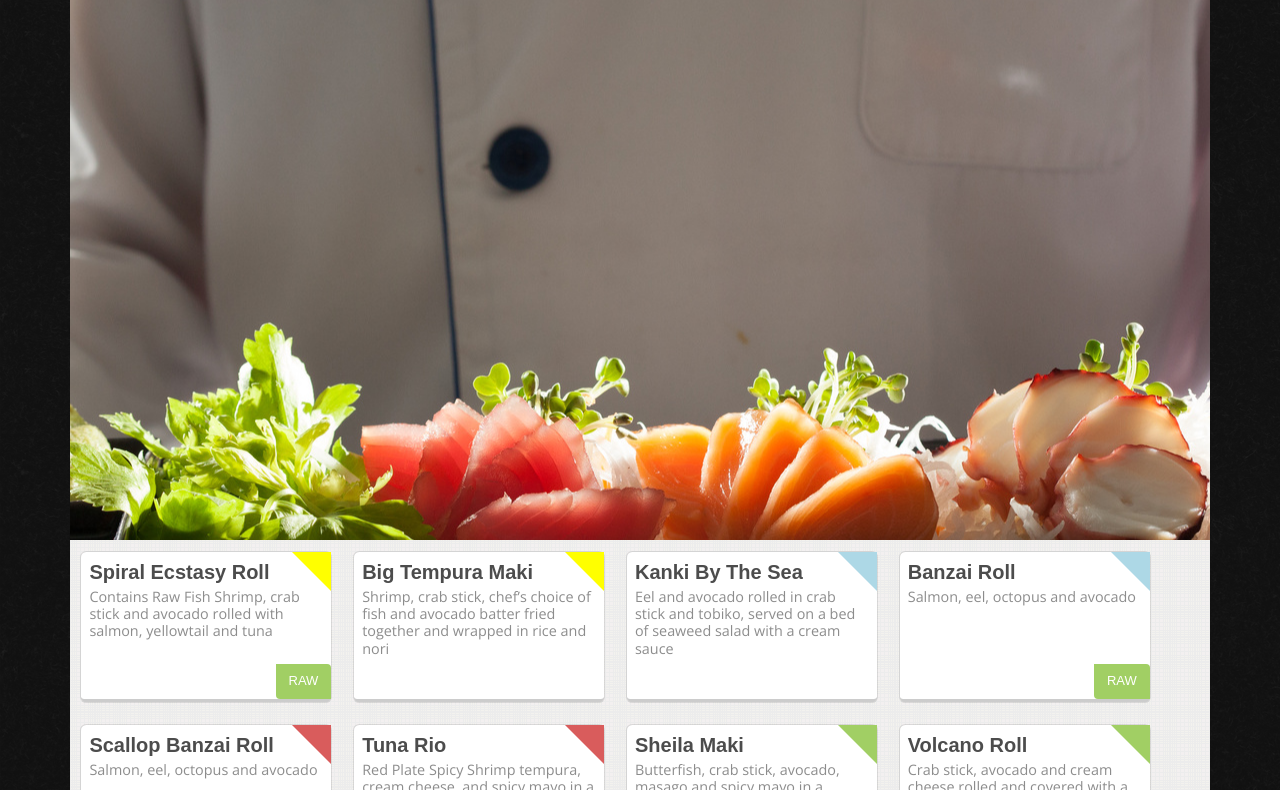
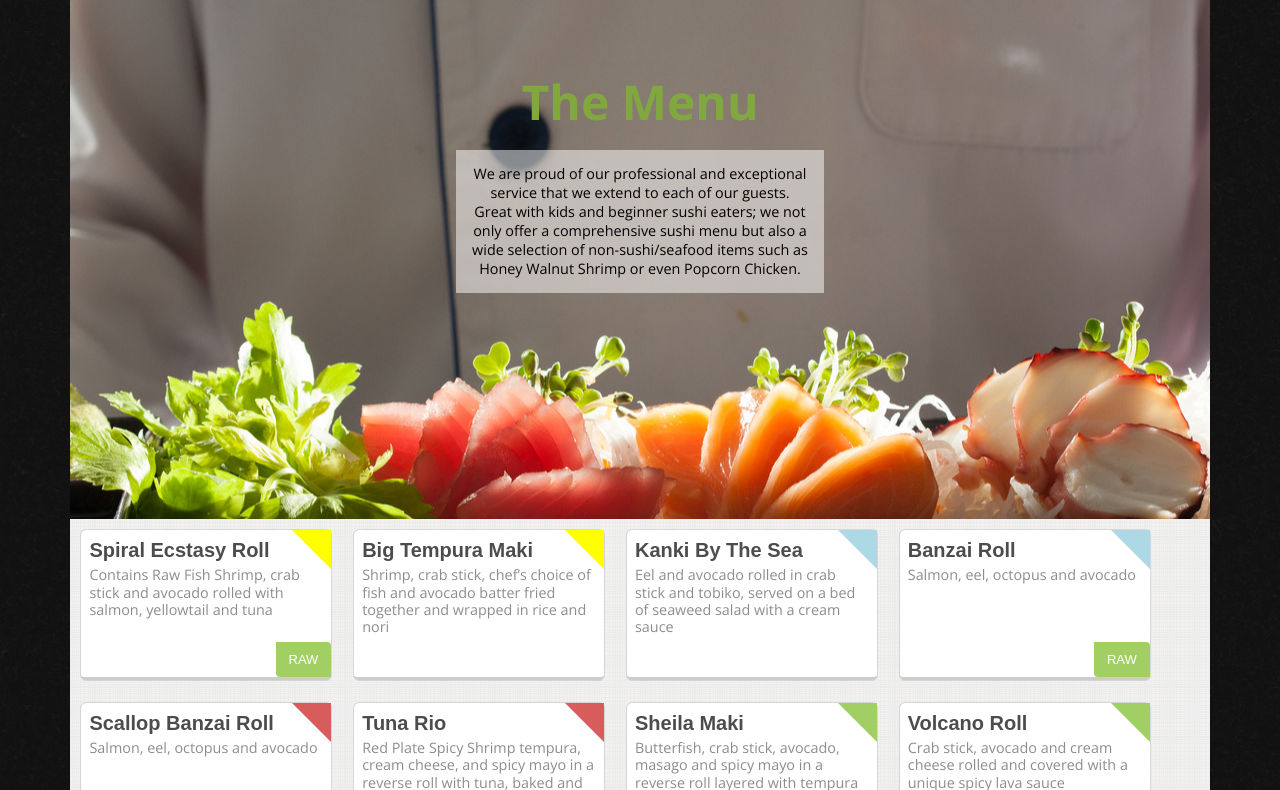
Before and after one commit to kmajones/p3-restaurant, a plain HTML site: page index.html in a window 1280 px wide. Shown: the part 1549-2339 px from the top of the page. Drawn offline with nearby package versions, Linux system fonts and the light colour scheme.

Commit message:
layout=h1

```diff
--- a/css/styles.css
+++ b/css/styles.css
@@ -13,6 +13,10 @@ p{
 	font-family: 'Open Sans', sans-serif;
 	font-size: .9em;
 
+}
+
+h1{
+	font-size: 3em;
 }
 
 /*Navigation*/
@@ -36,29 +40,31 @@ p{
 	min-height: 700px;
 	background-position:center center;
 	background-repeat: no-repeat;
-	width: 100%;
-	height: 100%;
+
 
 }
 
-.intro h1{
-	position:absolute;
-	top: 20%;
+h1{
+	position:relative;
+	top: 200px;
 }
 
-.ui.segment, .intro h1{
+
+.ui.segment, h1{
 	width:90%;
-	top:250px;
-
+	background: none;
 	text-align: center;
 	margin:0 auto;
-	background: none;
-	border:none;
+
+	/*background: none;*/
+/*	border:none*/;
 	box-shadow: none
 }
 
 .segment > p {
-	color:#fff;
+	color:#000;
+	background: rgba(255, 255, 255, 0.5);
+	padding:1em;
 }
 
 .ui.grid{
@@ -141,7 +147,16 @@ iframe{
   .container{
   	max-width:768px;
   	width:100%;
+  }
+  h1{
+  	top:100px;
+  }
+.ui.segment{
+	position:relative;
+	top:200px;
 }
+}
+
 
 /* Tablet */
 @media screen and (min-width: 768px) {
@@ -153,6 +168,13 @@ iframe{
   	width:100%;
 }
 
+
+.ui.segment {
+	position:relative;
+	top:200px;
+	width:400px;
+}
+
 /* Desktop */
 @media screen and (min-width: 1140px) {
 
@@ -160,4 +182,12 @@ iframe{
       /*background: yellow;    */
     }
 
+
+
+.ui.segment, h1{
+	top:250px;
+
+	width:400px;
 }
+
+}
--- a/index.html
+++ b/index.html
@@ -66,9 +66,11 @@ Email maruspokane@gmail.com</p>
 </div>
 </section>
 
-<div class="food-menu">
+<section class="food-menu">
   <h1>The Menu</h1>
-</div>
+<div class="ui segment">
+  <p>We are proud of our professional and exceptional service that we extend to each of our guests. Great with kids and beginner sushi eaters; we not only offer a comprehensive sushi menu but also a wide selection of non-sushi/seafood items such as Honey Walnut Shrimp or even Popcorn Chicken.</p></div>
+</section>
 <section>
 
 <div class="ui items">
```
